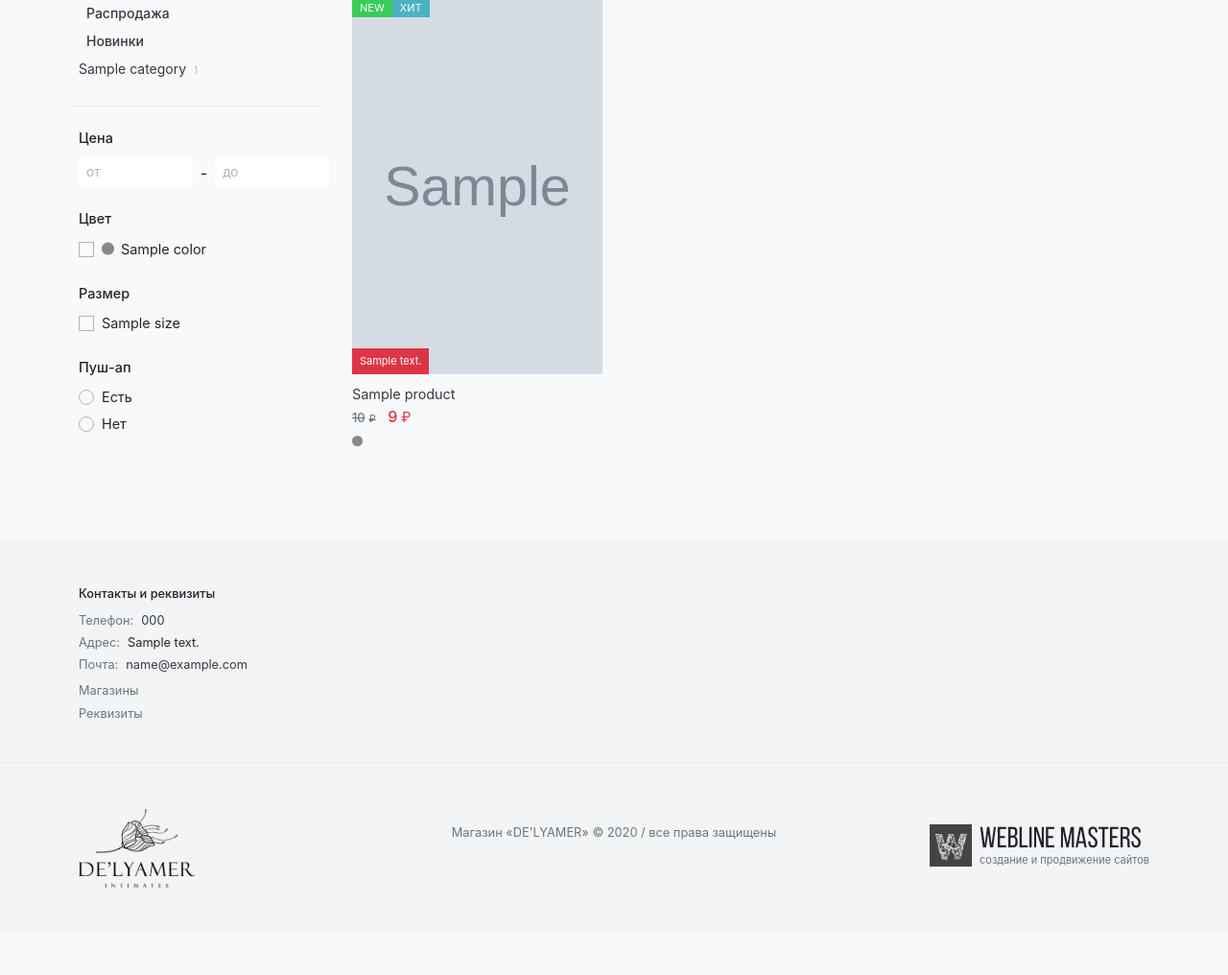
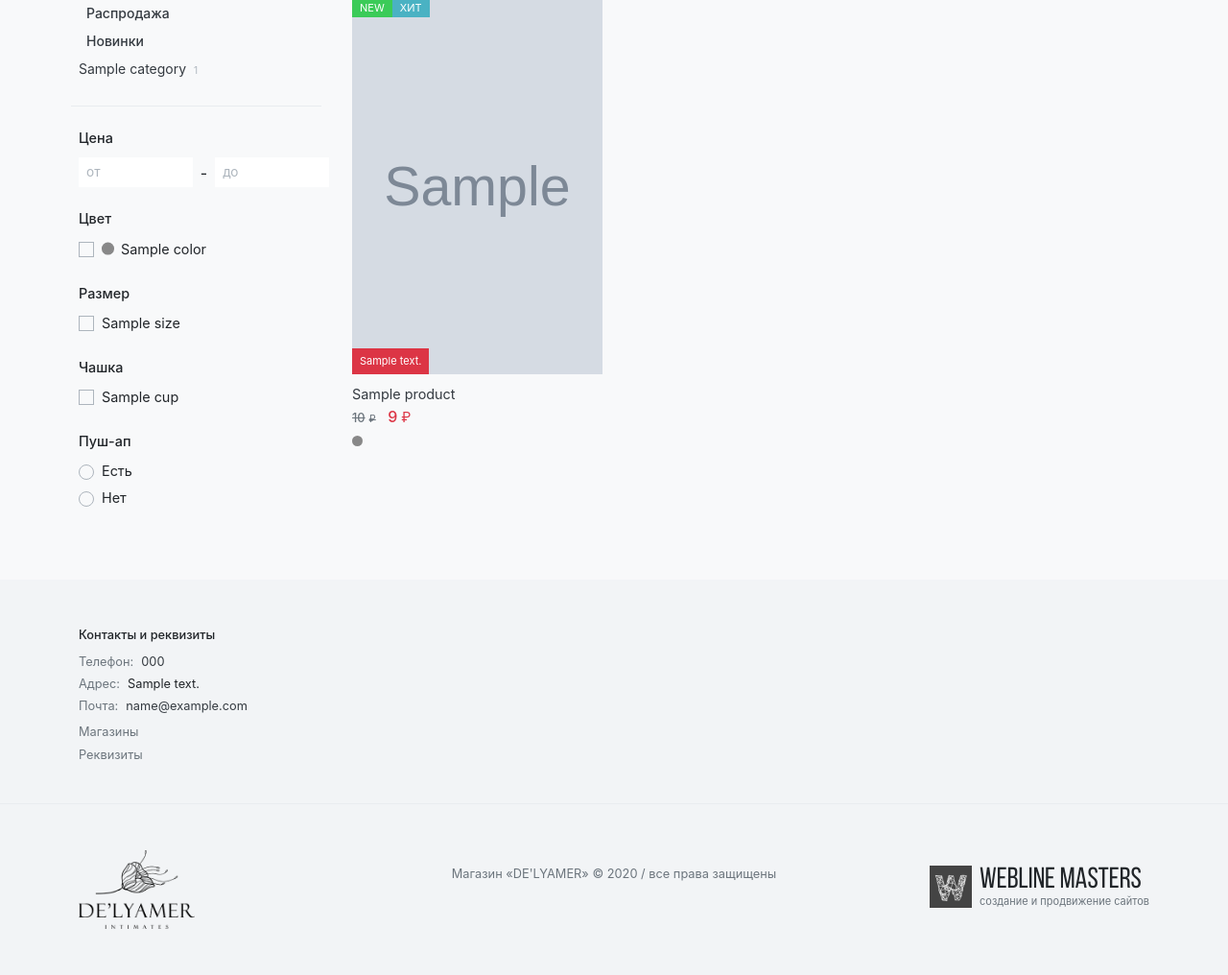
Before and after one commit to WeblineMastersMaykop/delyamer, a Django app: page /catalogue/products/ in a window 1280 px wide. Shown: the part 283-1299 px from the top of the page at 96% size. Before the commit the page ends 1208 px from the top, so only its background shows below. Run offline with Django 3.2, Linux system fonts and the light colour scheme; tables that the repository leaves empty hold one stand-in row (values such as "Sample post"); grey boxes marked "Sample" are stand-in pictures; some libraries are stand-ins or nearby versions.

Commit message:
Добавил фильтр по чашкам

```diff
--- a/templates/products/products.html
+++ b/templates/products/products.html
@@ -90,6 +90,21 @@
                                 <div class="custom-control custom-checkbox mb-1">
                                     <input type="checkbox" name="size" value="{{ size.id }}" class="custom-control-input" id="sopt1-{{ size.id }}" {% if size.checked %}checked{% endif %}>
                                     <label class="custom-control-label smaller" for="sopt1-{{ size.id }}">{{ size.name }}</label>
+                                </div>
+                                <div class="filter-apply d-none">
+                                    <button class="btn btn-outline-dark smallest d-block py-0" type="submit">Показать</button>
+                                </div>
+                            </div>
+                            {% endfor %}
+                        </div>
+
+                        <div class="mb-4">
+                            <h6 class="mb-2 pb-1 smaller">Чашка</h6>
+                            {% for cup in cups %}
+                            <div class="filter-box">
+                                <div class="custom-control custom-checkbox mb-1">
+                                    <input type="checkbox" name="cup" value="{{ cup.id }}" class="custom-control-input" id="sopt4-{{ cup.id }}" {% if cup.checked %}checked{% endif %}>
+                                    <label class="custom-control-label smaller" for="sopt4-{{ cup.id }}">{{ cup.name }}</label>
                                 </div>
                                 <div class="filter-apply d-none">
                                     <button class="btn btn-outline-dark smallest d-block py-0" type="submit">Показать</button>
@@ -194,6 +209,21 @@
                                 <div class="custom-control custom-checkbox mb-1">
                                     <input type="checkbox" name="size" value="{{ size.id }}" class="custom-control-input" id="bopt1-{{ size.id }}" {% if size.checked %}checked{% endif %}>
                                     <label class="custom-control-label smaller" for="bopt1-{{ size.id }}">{{ size.name }}</label>
+                                </div>
+                                <div class="filter-apply d-none">
+                                    <button class="btn btn-outline-dark smallest d-block py-0" type="submit">Показать</button>
+                                </div>
+                            </div>
+                            {% endfor %}
+                        </div>
+
+                        <div class="mb-4">
+                            <h6 class="mb-2 pb-1 smaller">Чашка</h6>
+                            {% for cup in cups %}
+                            <div class="filter-box">
+                                <div class="custom-control custom-checkbox mb-1">
+                                    <input type="checkbox" name="cup" value="{{ cup.id }}" class="custom-control-input" id="bopt4-{{ cup.id }}" {% if cup.checked %}checked{% endif %}>
+                                    <label class="custom-control-label smaller" for="bopt4-{{ cup.id }}">{{ cup.name }}</label>
                                 </div>
                                 <div class="filter-apply d-none">
                                     <button class="btn btn-outline-dark smallest d-block py-0" type="submit">Показать</button>
```
